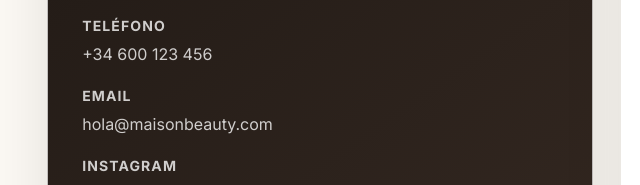
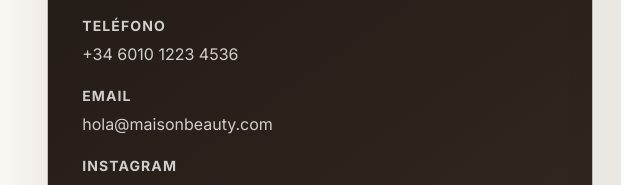
Before and after one commit to danniel7979/peluqueria, a plain HTML site: page index.html in a window 1280 px wide. Shown: the part 5999-6184 px from the top of the page, 4-644 px from the left. Drawn offline with nearby package versions, Linux system fonts and the light colour scheme.

Commit message:
correcion

```diff
--- a/index.html
+++ b/index.html
@@ -307,7 +307,7 @@
           </li>
           <li>
             <strong>Teléfono</strong>
-            +34 600 123 456
+            +34 6010 1223 4536
           </li>
           <li>
             <strong>Email</strong>
```
